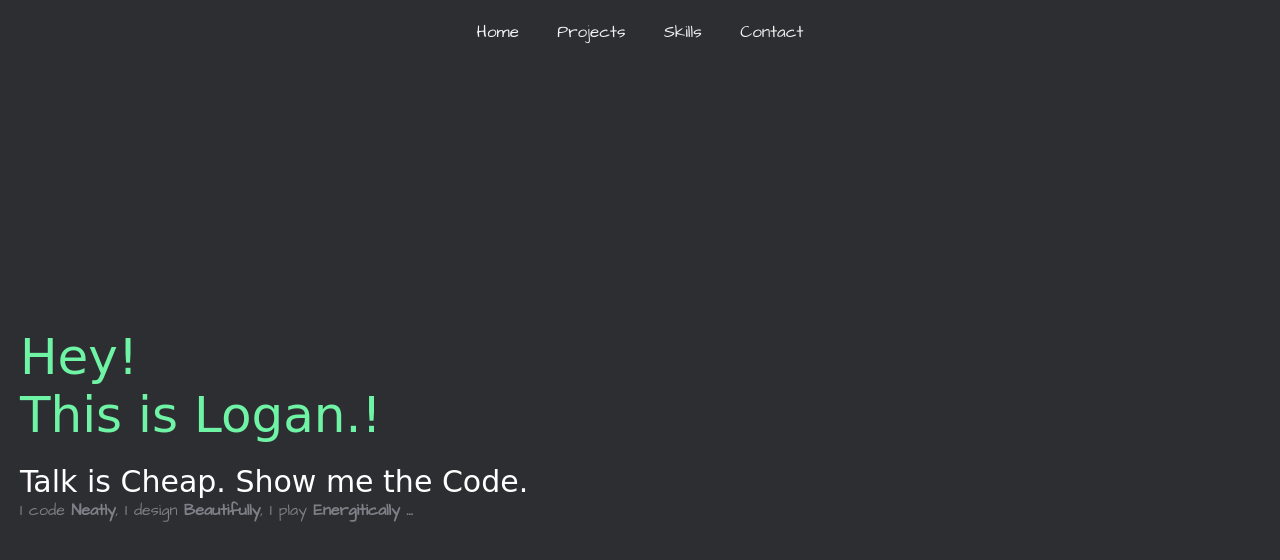
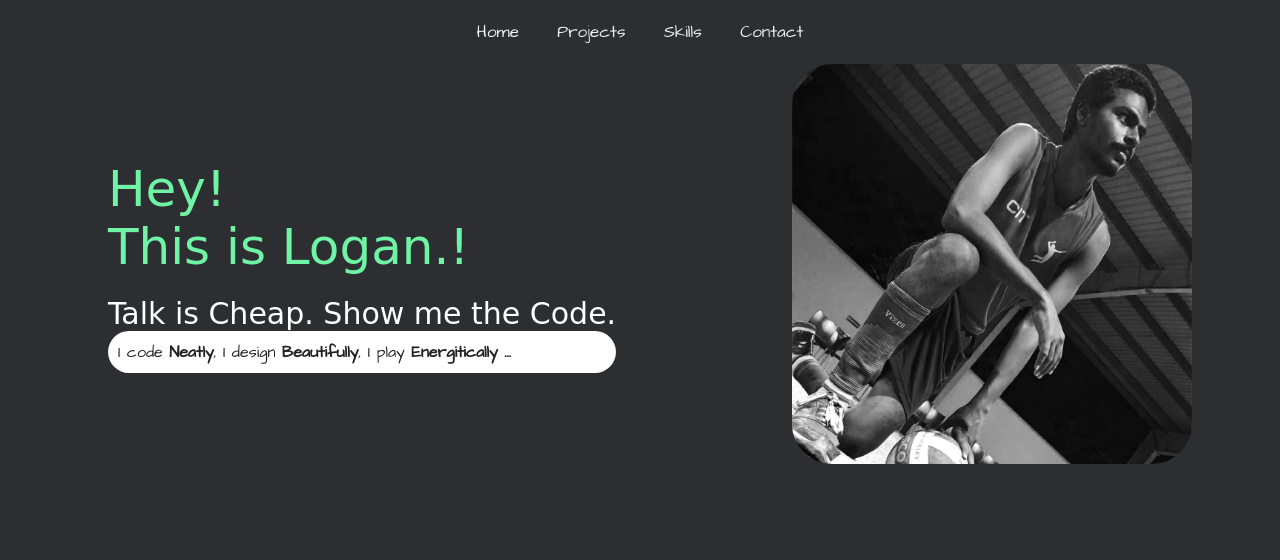
Before and after one commit to logan0501/portfolio, a plain HTML site: page index.html in a window 1280 px wide. Drawn offline with nearby package versions, Linux system fonts and the light colour scheme; a web font is replaced by a local one.

Commit message:
second repo

```diff
--- a/index.html
+++ b/index.html
@@ -7,6 +7,8 @@
     <link rel="stylesheet" href="https://maxcdn.bootstrapcdn.com/font-awesome/4.4.0/css/font-awesome.min.css">  <title>Logan Website</title>
     <link rel="preconnect" href="https://fonts.gstatic.com">
     <link rel="preconnect" href="https://fonts.gstatic.com">
+    <link rel="stylesheet" href="http://maxcdn.bootstrapcdn.com/font-awesome/4.3.0/css/font-awesome.min.css">
+    <link rel="stylesheet" href="https://cdnjs.cloudflare.com/ajax/libs/font-awesome/5.15.3/css/all.min.css" integrity="sha512-iBBXm8fW90+nuLcSKlbmrPcLa0OT92xO1BIsZ+ywDWZCvqsWgccV3gFoRBv0z+8dLJgyAHIhR35VZc2oM/gI1w==" crossorigin="anonymous" referrerpolicy="no-referrer">
     <link href="https://fonts.googleapis.com/css2?family=Baloo+Tammudu+2&family=ZCOOL+KuaiLe&display=swap" rel="stylesheet">
 </head>
 <body>
@@ -25,11 +27,36 @@
         </div>
 
 
-        <div class="introduction">
-            <div class="intro" data-aos="fade-right" data-aos-duration="1500">Hey!<div>This is Logan.!</div></div>
-            <div class="quote" data-aos="fade-left" data-aos-duration="1500">Talk is Cheap. Show me the Code.</div>
-            <div data-aos="fade-right" class="me" data-aos-duration="1500">I code <strong>Neatly</strong>, I design <strong>Beautifully</strong>, I play <strong>Energitically ...</strong></div>
-         <div>
+        <div class="front-page">
+            <div class="introduction">
+
+                <div class="intro" data-aos="fade-right" data-aos-duration="1500">Hey!<div>This is Logan.!</div></div>
+                <div class="quote" data-aos="fade-left" data-aos-duration="1500">Talk is Cheap. Show me the Code.</div>
+
+                <div class="me" data-aos="fade-right" data-aos-duration="1500">I code <strong>Neatly</strong>, I design <strong>Beautifully</strong>, I play <strong>Energitically ...</strong></div>
+
+
+
+            </div>
+
+            <div data-aos="fade-up-left" data-aos-duration="1500" >
+                <img src="logan.png"/>
+
+            </div>
+
+        </div>
+
+            <!-- <div class="skills">
+                <div class="card">
+                    <div>
+                        <p>Design</p>
+                        <div class="container">I use Adobe softwares like Photoshop, Illustrator, Indesign, Premiere Pro, After Effects to make awesome Promotions.</div>
+                    </div>
+                </div>
+            </div> -->
+
+
+
 
 
 
--- a/styles.css
+++ b/styles.css
@@ -5,7 +5,9 @@
 
     background-color:#2D2E32;
 }
+body{
 
+}
 
 .topnav {
   font-family: 'Architects Daughter', cursive;
@@ -17,7 +19,7 @@
     justify-content: center;
   }
 
-  /* Style the links inside the navigation bar */
+
 .topnav a {
     color: #f2f2f2;
     text-align: center;
@@ -26,39 +28,107 @@
     font-size: 17px;
   }
 
-  /* Change the color of links on hover */
+
   .topnav a:hover {
     background-color: #FC554E;
     color:black;
   }
 
-  /* Add a color to the active/current link */
+
   .topnav a:focus {
     color: #6FF3A5;
   }
 
+
+.front-page{
+  display: flex;
+ flex-direction: row;
+
+  flex-wrap: wrap;
+  align-items: center;
+  justify-content: space-around;
+}
+
   .introduction{
-    display: flex;
+    display: inline-flex;
     flex-direction: column;
     margin-left: 20px;
-    height:90vh;
-    justify-content: center;
+
+
 
   }
   .intro{
 
-    font-family: 'ZCOOL KuaiLe', cursive;
+     font-family: 'ZCOOL KuaiLe', cursive;
     color: #6FF3A5;
     font-size:50px;
-
+    background-color: transparent;
   }
   .quote{
     font-family: 'Baloo Tammudu 2', cursive;
     color: #fff;
     font-size:30px;
     margin-top: 20px;
+    background-color: transparent;
   }
   .me{
-    color: #7F7F87;
+    padding:10px;
+  }
+  .me,strong{
+
+
+    border-radius: 30px;
+    color: #212122;
     font-family: 'Architects Daughter', cursive;
+    background-color: white;
   }
+  .front-page img{
+    padding: auto;
+    border-radius:40px 40px 40px 40px;
+    height: 50vh;
+  }
+
+
+
+.skills-icon:nth-child(1){
+  color:red;
+  /* display:inline;
+  color: #6FF3A5;
+  background-color: #25262A;
+  padding:1.3%;
+  font-size:20px;
+  border-radius:50%;
+  justify-content:center;
+  align-items: center; */
+
+}
+.skills-icon:nth-child(2){
+  color:green;
+  /* display:inline;
+  color: #FF524E;
+  background-color: #25262A;
+  padding:1.3%;
+  font-size:20px;
+  border-radius:50%;
+  justify-content:center;
+  align-items: center; */
+
+}
+.skills{
+  background-color: #25262A;
+}
+
+.card{
+  background-color:black;
+
+}
+.skills p{
+  color:#72EDAC;
+  font-family: 'Architects Daughter', cursive;
+}
+.skills .container{
+  font-family: 'Baloo Tammudu 2', cursive;
+  color:#909195;
+  overflow:auto;
+
+}
```
Also changed, not shown: images/python-brands.svg (added), logan.png (renamed from images/logan.png).
